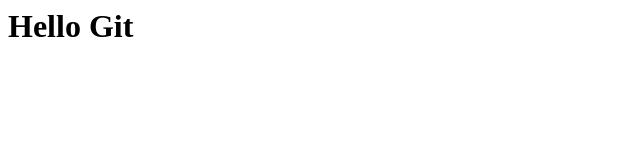
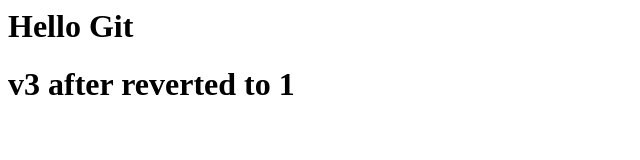
Before and after one commit to anotherjung/learngit, a plain HTML site: page index.html in a window 1280 px wide. Shown: the whole page, without its empty margins (0-640 px from the left). Drawn offline with Linux system fonts and the light colour scheme.

Commit message:
v3 was added to the body

```diff
--- a/index.html
+++ b/index.html
@@ -2,5 +2,6 @@
 <head></head>
 <body>
 <h1>Hello Git</h1>
+<h1>v3 after reverted to 1</h1>
 </body>
 </html>
```
